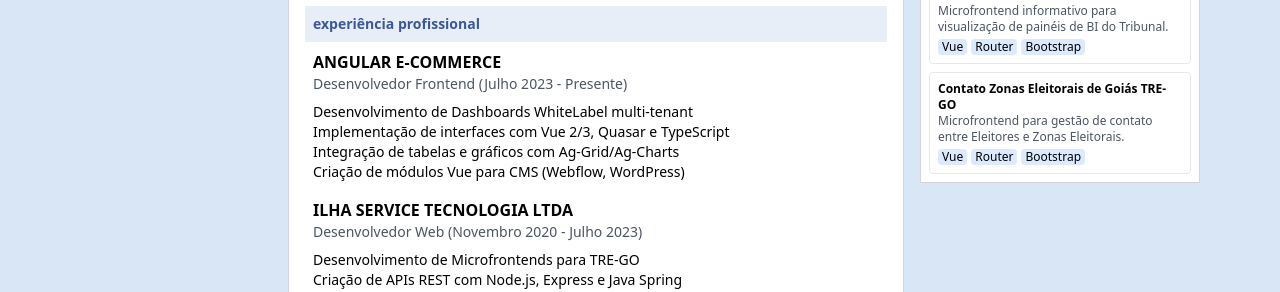
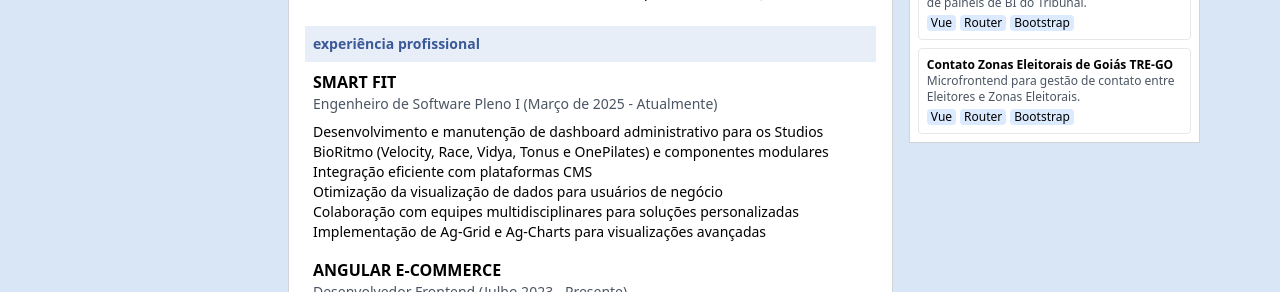
Before and after one commit to lucaspmarra/lucaspmarra.github.io, a Vue app: page / in a window 1280 px wide. Shown: the part 648-940 px from the top of the page. Built offline with nearby package versions, Linux system fonts and the light colour scheme; no server answers.

Commit message:
Added locale detection and job experience section to HomeView

```diff
--- a/src/components/LocaleChanger.vue
+++ b/src/components/LocaleChanger.vue
@@ -27,6 +27,24 @@
 })
 
 onMounted(() => {
+  const urlParams = new URLSearchParams(window.location.search)
+  const langParam = urlParams.get('lang')
+
+  if (langParam) {
+    const validLocales = ['en-US', 'es-ES', 'pt-BR', 'pt-PT']
+    if (validLocales.includes(langParam)) {
+      const defaultCountry = country_codes.value.find(
+        country => country.name === langParam
+      )
+      if (defaultCountry) {
+        selected_country.value = defaultCountry
+        locale.value = defaultCountry.name
+        localStorage.setItem('preferred_language', defaultCountry.name)
+        return
+      }
+    }
+  }
+
   const savedLocale = localStorage.getItem('preferred_language')
   if (savedLocale) {
     const defaultCountry = country_codes.value.find(
--- a/src/i18n/pt-BR.json
+++ b/src/i18n/pt-BR.json
@@ -56,5 +56,11 @@
   "public_projects_four": "Central de Indicadores TRE-GO",
   "public_projects_four_text": "Microfrontend informativo para visualização de painéis de BI do Tribunal.",
   "public_projects_five": "Contato Zonas Eleitorais de Goiás TRE-GO",
-  "public_projects_five_text": "Microfrontend para gestão de contato entre Eleitores e Zonas Eleitorais."
+  "public_projects_five_text": "Microfrontend para gestão de contato entre Eleitores e Zonas Eleitorais.",
+  "job_experience_smart_title": "Engenheiro de Software Pleno I (Março de 2025 - Atualmente)",
+  "job_experience_smart_message_one": "Desenvolvimento e manutenção de dashboard administrativo para os Studios BioRitmo (Velocity, Race, Vidya, Tonus e OnePilates) e componentes modulares",
+  "job_experience_smart_message_two": "Integração eficiente com plataformas CMS",
+  "job_experience_smart_three": "Otimização da visualização de dados para usuários de negócio",
+  "job_experience_smart_message_four": "Colaboração com equipes multidisciplinares para soluções personalizadas",
+  "job_experience_smart_message_five": "Implementação de Ag-Grid e Ag-Charts para visualizações avançadas"
 }
--- a/src/views/HomeView.vue
+++ b/src/views/HomeView.vue
@@ -1,12 +1,9 @@
 <script setup>
-import { onMounted } from 'vue'
 import LocaleChanger from '@/components/LocaleChanger.vue'
 
 function downloadItem(url) {
   window.open(url, '_blank')
 }
-
-onMounted(async () => {})
 </script>
 
 <template>
@@ -154,6 +151,28 @@
             </h3>
             <div class="p-2 space-y-4">
               <div class="border-[#3B5998]">
+                <h4 class="font-bold">SMART FIT</h4>
+                <p class="text-sm text-gray-600">
+                  {{ $t('job_experience_smart_title') }}
+                </p>
+                <ul class="text-sm mt-2">
+                  <li>
+                   {{ $t('job_experience_smart_message_one') }}
+                  </li>
+                  <li>{{ $t('job_experience_smart_message_two') }}</li>
+                  <li>
+                    {{ $t('job_experience_smart_three') }}
+                  </li>
+                  <li>
+                    {{ $t('job_experience_smart_message_four') }}
+                  </li>
+                  <li>
+                    {{ $t('job_experience_smart_message_five') }}
+                  </li>
+                </ul>
+              </div>
+
+              <div class="border-[#3B5998]">
                 <h4 class="font-bold">ANGULAR E-COMMERCE</h4>
                 <p class="text-sm text-gray-600">
                   {{ $t('job_experience_angular_message') }}
@@ -243,7 +262,7 @@
         </div>
 
         <!-- Coluna da direita -->
-        <div class="w-full lg:w-[25%] lg:flex-shrink-0">
+        <div class="w-full lg:w-[26%] lg:flex-shrink-0">
           <!-- Stack técnico -->
           <div class="bg-white border border-gray-300 p-2 mb-4">
             <h3 class="text-[#3B5998] font-bold text-sm mb-2">
```
